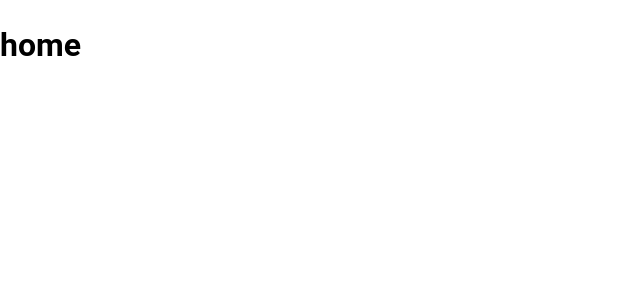
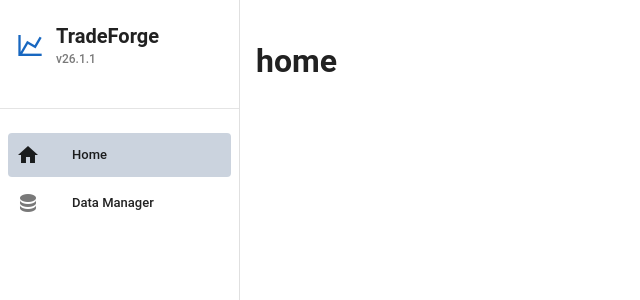
Before and after one commit to ArtemIyX/TradeForgeSharp, a Vue app in the folder TradeForge.VUE/: page / in a window 1280 px wide. Shown: the top 300 px of the page, without its empty margins (0-640 px from the left). Built offline with nearby package versions, Linux system fonts and the light colour scheme; the HTML template or start-up script is replaced by a standard one.

Commit message:
App navigation

```diff
--- a/TradeForge.VUE/src/App.vue
+++ b/TradeForge.VUE/src/App.vue
@@ -1,7 +1,19 @@
-<script setup lang="ts"></script>
 
 <template>
-  <router-view></router-view>
+  <v-app>
+    <AppNavigation />
+
+    <v-main>
+      <v-container fluid>
+        <router-view />
+      </v-container>
+    </v-main>
+  </v-app>
 </template>
 
+<script setup lang="ts">
+import AppNavigation from "@/components/app-navigation/AppNavigation.vue";
+</script>
+
+
 <style scoped></style>
--- /dev/null
+++ b/TradeForge.VUE/src/components/app-navigation/AppNavigation.vue
@@ -0,0 +1,99 @@
+<template>
+  <v-navigation-drawer
+    permanent
+    :width="240"
+    class="app-navigation"
+  >
+    <!-- App Header -->
+    <div class="app-header">
+      <div class="app-logo">
+        <v-icon size="large" color="primary">mdi-chart-line</v-icon>
+      </div>
+      <div class="app-info">
+        <h2 class="app-name">TradeForge</h2>
+        <span class="app-version">v{{ appVersion }}</span>
+      </div>
+    </div>
+
+    <v-divider class="my-4"></v-divider>
+
+    <!-- Navigation Items -->
+    <v-list nav density="comfortable">
+      <v-list-item
+        v-for="item in navigationItems"
+        :key="item.path"
+        :to="item.path"
+        :prepend-icon="item.icon"
+        :title="item.title"
+        active-class="nav-active"
+      ></v-list-item>
+    </v-list>
+  </v-navigation-drawer>
+</template>
+
+<script setup lang="ts">
+import { ref } from 'vue';
+
+interface NavigationItem {
+  title: string;
+  icon: string;
+  path: string;
+}
+
+const appVersion = ref('26.1.1');
+
+const navigationItems = ref<NavigationItem[]>([
+  {
+    title: 'Home',
+    icon: 'mdi-home',
+    path: '/',
+  },
+  {
+    title: 'Data Manager',
+    icon: 'mdi-database',
+    path: '/data-manager',
+  },
+]);
+</script>
+
+<style scoped>
+.app-navigation {
+  border-right: thin solid rgba(var(--v-border-color), var(--v-border-opacity));
+}
+
+.app-header {
+  display: flex;
+  align-items: center;
+  gap: 0.75rem;
+  padding: 1.5rem 1rem;
+}
+
+.app-logo {
+  display: flex;
+  align-items: center;
+  justify-content: center;
+}
+
+.app-info {
+  display: flex;
+  flex-direction: column;
+  gap: 0.125rem;
+}
+
+.app-name {
+  font-size: 1.25rem;
+  font-weight: 600;
+  line-height: 1.2;
+  margin: 0;
+}
+
+.app-version {
+  font-size: 0.75rem;
+  opacity: 0.6;
+  font-weight: 500;
+}
+
+.nav-active {
+  background-color: rgba(var(--v-theme-primary), 0.12);
+}
+</style>
```
